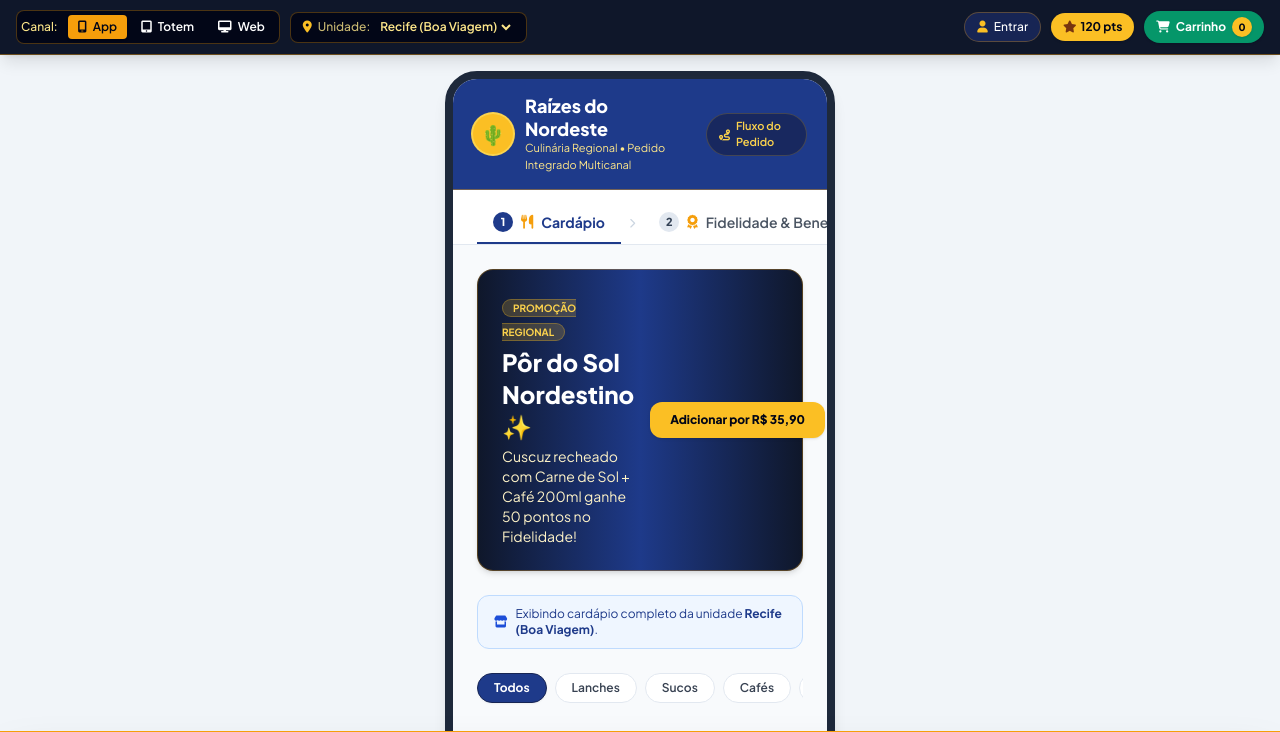
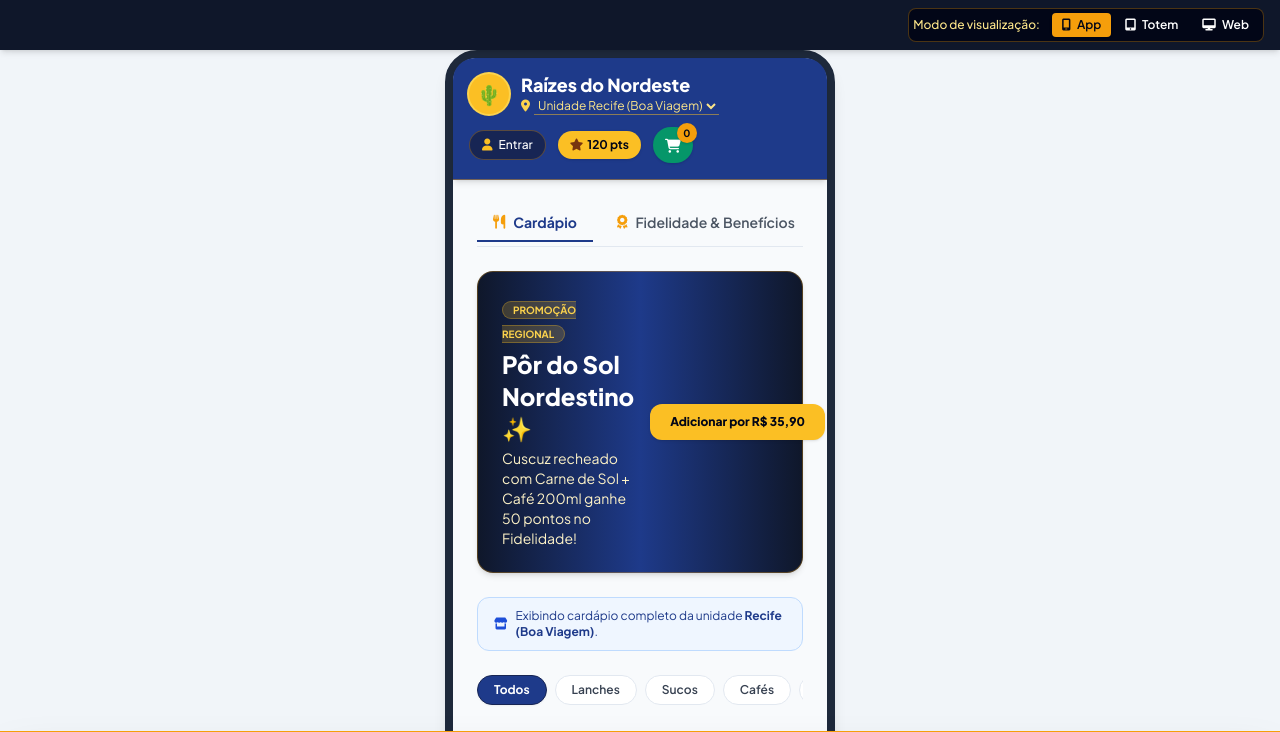
Before and after one commit to ORLANDO2104/raizes-do-nordeste-frontend, a plain HTML site: page index.html in a window 1280 px wide. Shown: the top 732 px of the page. Drawn offline with nearby package versions, Linux system fonts and the light colour scheme.

Commit message:
Atualização Sistema

```diff
--- a/index.html
+++ b/index.html
@@ -41,15 +41,11 @@
 </head>
 <body class="bg-slate-100 text-gray-800 font-sans min-h-screen flex flex-col justify-between">
 
-    <!-- CABEÇALHO SUPERIOR FIXO: Canal, Unidade, Identificação, Fidelidade e Carrinho -->
-    <header class="bg-slate-900 text-white shadow-lg sticky top-0 z-40 border-b border-amber-500/40">
-        <div class="max-w-7xl mx-auto px-4 py-2.5 flex flex-wrap items-center justify-between gap-3 text-xs">
-
-            <!-- Bloco Esquerdo: Seletor de Canal + Unidade da Franquia -->
-            <div class="flex flex-wrap items-center gap-2.5">
+    <header id="top-header" class="bg-slate-900 text-white shadow-md sticky top-0 z-40">
+        <div class="max-w-7xl mx-auto px-4 py-2 flex items-center justify-end text-xs">
             <!-- Alternar modo de visualização (Multicanalidade) -->
             <div class="flex items-center space-x-1 bg-slate-950 p-1 rounded-lg border border-amber-500/30">
-                    <span class="mr-1.5 text-amber-200 hidden lg:inline font-medium">Canal:</span>
+                <span class="mr-2 text-amber-200 hidden md:inline font-medium">Modo de visualização:</span>
                 <button onclick="setViewMode('app')" id="btn-app" class="px-2.5 py-1 rounded text-xs font-semibold bg-amber-500 text-slate-950 transition">
                     <i class="fa-solid fa-mobile-screen mr-1"></i> App
                 </button>
@@ -60,92 +56,69 @@
                     <i class="fa-solid fa-desktop mr-1"></i> Web
                 </button>
             </div>
+        </div>
+    </header>
 
-                <!-- Seletor Fixo da Unidade da Franquia -->
-                <div class="flex items-center gap-1.5 bg-slate-950 px-3 py-1.5 rounded-lg border border-amber-500/30">
-                    <i class="fa-solid fa-location-dot text-amber-400"></i>
-                    <label for="unit-select" class="text-amber-200/80 hidden sm:inline font-medium">Unidade:</label>
-                    <select id="unit-select" onchange="changeUnit(this.value)" class="bg-transparent text-amber-200 font-semibold text-xs focus:outline-none cursor-pointer">
-                        <option value="recife" class="text-gray-900">Recife (Boa Viagem)</option>
-                        <option value="salvador" class="text-gray-900">Salvador (Barra)</option>
-                        <option value="aracaju" class="text-gray-900">Aracaju (Atalaia)</option>
-                        <option value="maceio" class="text-gray-900">Maceió (Pajuçara)</option>
+    <div id="app-container" class="view-app w-full max-w-7xl mx-auto my-0 transition-all duration-300 flex-1 flex flex-col bg-white shadow-lg min-h-[90vh]">
+
+        <!-- Cabeçalho superior do aplicativo (Fixo logo abaixo do header) -->
+        <nav id="brand-navbar" class="bg-blue-900 text-white p-4 shadow-md sticky z-30 flex flex-wrap items-center justify-between gap-3 border-b border-amber-500/40">
+            <div class="flex items-center space-x-3">
+                <div class="w-10 h-10 bg-amber-400 text-emerald-700 rounded-full flex items-center justify-center font-black text-xl shadow ring-2 ring-amber-300">
+                    🌵
+                </div>
+                <div>
+                    <h1 class="font-extrabold text-lg leading-tight text-white">Raízes do Nordeste</h1>
+                    <p class="text-xs text-amber-300 flex items-center gap-1">
+                        <i class="fa-solid fa-location-dot"></i>
+                        <select id="unit-select" onchange="changeUnit(this.value)" class="bg-transparent border-b border-amber-400/50 text-amber-200 text-xs focus:outline-none cursor-pointer">
+                            <option value="recife" class="text-gray-900">Unidade Recife (Boa Viagem)</option>
+                            <option value="salvador" class="text-gray-900">Unidade Salvador (Barra)</option>
+                            <option value="aracaju" class="text-gray-900">Unidade Aracaju (Atalaia)</option>
+                            <option value="maceio" class="text-gray-900">Unidade Maceió (Pajuçara)</option>
                         </select>
+                    </p>
                 </div>
             </div>
 
-            <!-- Bloco Direito: Identificação, Fidelidade e Carrinho -->
-            <div class="flex items-center space-x-2.5 ml-auto sm:ml-0">
-                <!-- Botão de autenticação / identificação -->
-                <button onclick="toggleModal('user-modal')" class="flex items-center space-x-1.5 bg-blue-950 hover:bg-blue-900 border border-amber-500/30 px-3 py-1.5 rounded-full text-xs font-medium transition">
+            <div class="flex items-center space-x-3">
+                <!-- Botão de autenticação -->
+                <button onclick="toggleModal('user-modal')" class="flex items-center space-x-1.5 bg-blue-950 hover:bg-slate-900 border border-amber-500/30 px-3 py-1.5 rounded-full text-xs font-medium transition">
                     <i class="fa-solid fa-user text-amber-400"></i>
                     <span id="user-name-display">Entrar</span>
                 </button>
 
-                <!-- Selo de pontos e acesso à fidelidade -->
-                <button onclick="showTab('fidelity')" class="flex items-center space-x-1 bg-amber-400 text-slate-950 px-3 py-1.5 rounded-full text-xs font-bold shadow hover:bg-amber-300 transition" title="Acessar Fidelidade & Benefícios">
+                <!-- Selo de pontos e fidelidade -->
+                <button onclick="showTab('fidelity')" class="flex items-center space-x-1 bg-amber-400 text-slate-950 px-3 py-1.5 rounded-full text-xs font-bold shadow hover:bg-amber-300 transition">
                     <i class="fa-solid fa-star text-amber-900"></i>
                     <span id="user-points">120 pts</span>
                 </button>
 
-                <!-- Atalho fixo do carrinho -->
-                <button onclick="toggleCartModal()" class="relative bg-emerald-600 hover:bg-emerald-700 text-white px-3 py-1.5 rounded-full text-xs font-bold shadow transition flex items-center gap-1.5" title="Abrir Carrinho">
+                <!-- Botão do carrinho -->
+                <button onclick="toggleCartModal()" class="relative bg-emerald-600 hover:bg-emerald-700 text-white p-2 px-3 rounded-full text-sm font-semibold shadow transition">
                     <i class="fa-solid fa-cart-shopping"></i>
-                    <span class="hidden sm:inline">Carrinho</span>
-                    <span id="cart-count" class="bg-amber-400 text-slate-950 rounded-full text-[10px] w-5 h-5 flex items-center justify-center font-extrabold shadow">0</span>
+                    <span id="cart-count" class="absolute -top-1 -right-1 bg-amber-500 text-slate-950 rounded-full text-[10px] w-5 h-5 flex items-center justify-center font-bold shadow">0</span>
                 </button>
             </div>
-        </div>
-    </header>
+        </nav>
 
-    <!-- CORPO DA INTERFACE (ORGANIZAÇÃO SEQUENCIAL DAS TELAS DO FLUXO) -->
-    <div id="app-container" class="view-app w-full max-w-7xl mx-auto my-4 transition-all duration-300 flex-1 flex flex-col bg-white shadow-lg overflow-hidden min-h-[88vh]">
+        <!-- Área de conteúdo principal -->
+        <main class="flex-1 p-4 md:p-6 bg-slate-50 flex flex-col">
 
-        <!-- Identidade Visual da Marca -->
-        <div class="bg-blue-900 text-white px-5 py-4 border-b border-amber-500/40 flex items-center justify-between gap-3">
-            <div class="flex items-center space-x-3">
-                <div class="w-10 h-10 bg-amber-400 text-emerald-700 rounded-full flex items-center justify-center font-black text-xl shadow ring-2 ring-amber-300 shrink-0">
-                    🌵
-                </div>
-                <div>
-                    <h1 class="font-extrabold text-lg leading-tight text-white">Raízes do Nordeste</h1>
-                    <p class="text-[11px] text-amber-200">Culinária Regional • Pedido Integrado Multicanal</p>
-                </div>
-            </div>
-            <span class="hidden sm:inline-flex items-center gap-1.5 text-[11px] bg-blue-950/80 text-amber-300 px-3 py-1 rounded-full border border-amber-400/20 font-semibold">
-                <i class="fa-solid fa-route"></i> Fluxo do Pedido
-            </span>
+            <!-- Abas de navegação -->
+            <div class="flex border-b border-slate-200 mb-6 gap-2 overflow-x-auto pb-1">
+                <button onclick="showTab('menu')" id="tab-menu" class="px-4 py-2 font-bold text-sm border-b-2 border-blue-900 text-blue-900 transition flex items-center gap-2 whitespace-nowrap">
+                    <i class="fa-solid fa-utensils text-amber-500"></i> Cardápio
+                </button>
+                <button onclick="showTab('fidelity')" id="tab-fidelity" class="px-4 py-2 font-semibold text-sm border-b-2 border-transparent text-gray-600 hover:text-blue-900 transition flex items-center gap-2 whitespace-nowrap">
+                    <i class="fa-solid fa-award text-amber-500"></i> Fidelidade & Benefícios
+                </button>
+                <button onclick="showTab('track')" id="tab-track" class="px-4 py-2 font-semibold text-sm border-b-2 border-transparent text-gray-600 hover:text-blue-900 transition flex items-center gap-2 whitespace-nowrap">
+                    <i class="fa-solid fa-clock-rotate-left text-amber-500"></i> Acompanhar Pedido
+                </button>
             </div>
 
-        <!-- Barra de Navegação Sequencial das Etapas Principais -->
-        <nav aria-label="Etapas do fluxo" class="bg-white border-b border-slate-200 px-4 md:px-6 pt-3 flex items-center gap-2 overflow-x-auto">
-            <button onclick="showTab('menu')" id="tab-menu" class="px-4 py-2.5 font-bold text-xs md:text-sm border-b-2 border-blue-900 text-blue-900 transition flex items-center gap-2 whitespace-nowrap">
-                <span class="w-5 h-5 rounded-full bg-blue-900 text-white text-[11px] font-extrabold flex items-center justify-center">1</span>
-                <i class="fa-solid fa-utensils text-amber-500"></i>
-                <span>Cardápio</span>
-            </button>
-
-            <i class="fa-solid fa-chevron-right text-[10px] text-slate-300 shrink-0"></i>
-
-            <button onclick="showTab('fidelity')" id="tab-fidelity" class="px-4 py-2.5 font-semibold text-xs md:text-sm border-b-2 border-transparent text-gray-600 hover:text-blue-900 transition flex items-center gap-2 whitespace-nowrap">
-                <span class="w-5 h-5 rounded-full bg-slate-200 text-slate-700 text-[11px] font-extrabold flex items-center justify-center">2</span>
-                <i class="fa-solid fa-award text-amber-500"></i>
-                <span>Fidelidade & Benefícios</span>
-            </button>
-
-            <i class="fa-solid fa-chevron-right text-[10px] text-slate-300 shrink-0"></i>
-
-            <button onclick="showTab('track')" id="tab-track" class="px-4 py-2.5 font-semibold text-xs md:text-sm border-b-2 border-transparent text-gray-600 hover:text-blue-900 transition flex items-center gap-2 whitespace-nowrap">
-                <span class="w-5 h-5 rounded-full bg-slate-200 text-slate-700 text-[11px] font-extrabold flex items-center justify-center">3</span>
-                <i class="fa-solid fa-clock-rotate-left text-amber-500"></i>
-                <span>Acompanhar Pedido</span>
-            </button>
-        </nav>
-
-        <!-- Área de Conteúdo Sequencial -->
-        <main class="flex-1 p-4 md:p-6 bg-slate-50 flex flex-col">
-
-            <!-- ETAPA 1: Secção Cardápio -->
+            <!-- Secção Cardápio -->
             <section id="section-menu" class="space-y-6">
                 <!-- Banner promocional -->
                 <div class="bg-gradient-to-r from-slate-900 via-blue-900 to-slate-900 rounded-2xl p-4 md:p-6 text-white shadow-md border border-amber-500/30 flex flex-col md:flex-row items-center justify-between gap-4">
@@ -180,7 +153,7 @@
                 </div>
             </section>
 
-            <!-- ETAPA 2: Secção Fidelidade -->
+            <!-- Secção Fidelidade -->
             <section id="section-fidelity" class="hidden space-y-6">
                 <!-- Alerta caso usuário não esteja identificado -->
                 <div id="fidelity-id-warning" class="bg-amber-50 border border-amber-300 text-amber-950 p-4 rounded-xl text-xs flex items-center justify-between gap-3">
@@ -263,7 +236,7 @@
                 </div>
             </section>
 
-            <!-- ETAPA 3: Secção Acompanhar Pedido -->
+            <!-- Secção Acompanhar Pedido -->
             <section id="section-track" class="hidden space-y-6">
                 <div class="bg-white p-6 rounded-2xl shadow-sm border border-slate-200">
                     <div class="flex flex-col md:flex-row justify-between md:items-center gap-2 border-b pb-4 mb-4">
@@ -456,7 +429,7 @@
     <!-- Modal de Pagamento -->
     <div id="payment-modal" class="fixed inset-0 bg-black/60 z-50 hidden flex items-center justify-center p-4">
         <div class="bg-white rounded-2xl max-w-md w-full p-6 space-y-4 shadow-2xl relative">
-            <button onclick="toggleModal('payment-modal')" class="absolute top-4 right-4 text-gray-400 hover:text-gray-600"><i class="fa-solid fa-xmark"></i></button>
+            <button onclick="closePaymentModal()" class="absolute top-4 right-4 text-gray-400 hover:text-gray-600"><i class="fa-solid fa-xmark"></i></button>
 
             <div class="text-center">
                 <span class="bg-amber-100 text-amber-900 text-[10px] font-bold px-2.5 py-1 rounded-full uppercase">Integração de Pagamento Externo</span>
--- a/script.js
+++ b/script.js
@@ -289,10 +289,20 @@ var produtos = [
 ];
 
 /* ==========================================================================
-   INICIALIZAÇÃO
+   INICIALIZAÇÃO E POSICIONAMENTO FIXO DO CABEÇALHO
    ========================================================================== */
 
+function ajustarTopoNavbar() {
+    var topHeader = document.getElementById('top-header');
+    if (topHeader) {
+        document.documentElement.style.setProperty('--header-height', topHeader.offsetHeight + 'px');
+    }
+}
+
+window.addEventListener('resize', ajustarTopoNavbar);
+
 window.onload = function() {
+    ajustarTopoNavbar();
     setViewMode('app');
     filtrarERenderizarCardapio();
     atualizarInterfaceCarrinho();
@@ -328,6 +338,8 @@ function setViewMode(modo) {
 
     var orderChannel = document.getElementById('order-channel-display');
     if (orderChannel) orderChannel.innerText = modo.toUpperCase();
+
+    ajustarTopoNavbar();
 }
 
 function selectDeliveryMode(modo) {
@@ -418,25 +430,13 @@ function showTab(nomeDaAba) {
         var sec = document.getElementById("section-" + abas[i]);
         if (sec) sec.classList.add('hidden');
         var btn = document.getElementById("tab-" + abas[i]);
-        if (btn) {
-            btn.className = "px-4 py-2.5 font-semibold text-xs md:text-sm border-b-2 border-transparent text-gray-600 hover:text-blue-900 transition flex items-center gap-2 whitespace-nowrap";
-            var badgeNum = btn.querySelector('span:first-child');
-            if (badgeNum) {
-                badgeNum.className = "w-5 h-5 rounded-full bg-slate-200 text-slate-700 text-[11px] font-extrabold flex items-center justify-center";
-            }
-        }
+        if (btn) btn.className = "px-4 py-2 font-semibold text-sm border-b-2 border-transparent text-gray-600 hover:text-blue-900 transition flex items-center gap-2 whitespace-nowrap";
     }
 
     var secAtiva = document.getElementById("section-" + nomeDaAba);
     if (secAtiva) secAtiva.classList.remove('hidden');
     var btnAtivo = document.getElementById("tab-" + nomeDaAba);
-    if (btnAtivo) {
-        btnAtivo.className = "px-4 py-2.5 font-bold text-xs md:text-sm border-b-2 border-blue-900 text-blue-900 transition flex items-center gap-2 whitespace-nowrap";
-        var badgeAtivo = btnAtivo.querySelector('span:first-child');
-        if (badgeAtivo) {
-            badgeAtivo.className = "w-5 h-5 rounded-full bg-blue-900 text-white text-[11px] font-extrabold flex items-center justify-center";
-        }
-    }
+    if (btnAtivo) btnAtivo.className = "px-4 py-2 font-bold text-sm border-b-2 border-blue-900 text-blue-900 transition flex items-center gap-2 whitespace-nowrap";
 }
 
 /* ==========================================================================
@@ -871,6 +871,27 @@ function redeemReward(codigoCupom, custoEmPontos, valorDoDesconto) {
    ETAPA 6 (DECISÃO DE IDENTIFICAÇÃO), PAGAMENTO E PONTUAÇÃO LGPD
    ========================================================================== */
 
+function limparDadosCartao() {
+    var numCartao = document.getElementById('card-number');
+    var valCartao = document.getElementById('card-expiry');
+    var cvvCartao = document.getElementById('card-cvv');
+
+    if (numCartao) numCartao.value = '';
+    if (valCartao) valCartao.value = '';
+    if (cvvCartao) cvvCartao.value = '';
+}
+
+function openPaymentModal() {
+    limparDadosCartao();
+    selectPayMethod('pix');
+    toggleModal('payment-modal');
+}
+
+function closePaymentModal() {
+    limparDadosCartao();
+    toggleModal('payment-modal');
+}
+
 function startCheckout() {
     if (carrinho.length === 0) {
         alert('Adicione ao menos um item ao carrinho.');
@@ -887,7 +908,7 @@ function startCheckout() {
         checkoutEmAndamento = true;
         toggleModal('id-decision-modal');
     } else {
-        toggleModal('payment-modal');
+        openPaymentModal();
     }
 }
 
@@ -900,7 +921,7 @@ function chooseIdentificationOption(desejaIdentificar) {
     } else {
         // Prossegue como convidado sem pontuação
         checkoutEmAndamento = false;
-        toggleModal('payment-modal');
+        openPaymentModal();
     }
 }
 
@@ -913,6 +934,9 @@ function selectPayMethod(metodo) {
     var btnPix = document.getElementById('pay-method-pix');
     var btnCard = document.getElementById('pay-method-card');
     var divDetalhes = document.getElementById('pay-details');
+
+    // Garante que nenhum dado de cartão anterior permaneça em memória/DOM
+    limparDadosCartao();
 
     // Esconde alerta de erro ao trocar o método de pagamento
     var errAlert = document.getElementById('payment-error-alert');
@@ -932,13 +956,13 @@ function selectPayMethod(metodo) {
         if (btnCard) btnCard.className = "border-2 border-blue-900 bg-slate-50 p-3 rounded-xl flex flex-col items-center justify-center text-xs font-bold text-gray-800 hover:bg-slate-100 transition";
         if (btnPix) btnPix.className = "border-2 border-gray-200 p-3 rounded-xl flex flex-col items-center justify-center text-xs font-bold text-gray-800 hover:bg-slate-100 transition";
         if (divDetalhes) {
-            divDetalhes.innerHTML = '<div class="space-y-2 text-left">' +
-                '<input type="text" placeholder="Número do Cartão" value="4532 •••• •••• 8921" class="w-full border p-2 rounded text-xs">' +
+            divDetalhes.innerHTML = '<form autocomplete="off" onsubmit="return false;" class="space-y-2 text-left">' +
+                '<input type="text" id="card-number" name="cc_num_temp" autocomplete="off" inputmode="numeric" maxlength="19" placeholder="Número do Cartão" class="w-full border p-2 rounded text-xs">' +
                 '<div class="flex gap-2">' +
-                    '<input type="text" placeholder="Validade (MM/AA)" value="12/28" class="w-1/2 border p-2 rounded text-xs">' +
-                    '<input type="text" placeholder="CVV" value="882" class="w-1/2 border p-2 rounded text-xs">' +
+                    '<input type="text" id="card-expiry" name="cc_exp_temp" autocomplete="off" inputmode="numeric" maxlength="5" placeholder="Validade (MM/AA)" class="w-1/2 border p-2 rounded text-xs">' +
+                    '<input type="password" id="card-cvv" name="cc_cvv_temp" autocomplete="new-password" inputmode="numeric" maxlength="4" placeholder="CVV" class="w-1/2 border p-2 rounded text-xs">' +
                 '</div>' +
-            '</div>';
+            '</form>';
         }
     }
 }
@@ -964,7 +988,7 @@ function processSimulatedPayment() {
 
     setTimeout(function() {
         if (btn) btn.innerHTML = 'Confirmar Pagamento Simulado';
-        toggleModal('payment-modal');
+        closePaymentModal();
 
         var fidelidadeAtiva = isFidelidadePermitidaLGPD();
         var podePontuar = usuarioIdentificado && fidelidadeAtiva;
@@ -1081,7 +1105,7 @@ function loginUser() {
         // Se o cadastro/login foi acionado antes do pagamento, prossegue automaticamente para o gateway
         if (checkoutEmAndamento) {
             checkoutEmAndamento = false;
-            toggleModal('payment-modal');
+            openPaymentModal();
         }
     } else {
         alert("Por favor, informe seu nome completo.");
--- a/style.css
+++ b/style.css
@@ -18,16 +18,38 @@
 
 
 /* ==========================================================================
+   FIXAÇÃO DO CABEÇALHO SUPERIOR E BARRA DA MARCA
+   ========================================================================== */
+
+#top-header {
+    position: sticky;
+    top: 0;
+    z-index: 40;
+}
+
+#brand-navbar {
+    position: sticky;
+    top: var(--header-height, 44px);
+    z-index: 30;
+}
+
+
+/* ==========================================================================
    SIMULAÇÃO DE DISPOSITIVOS (MULTICANALIDADE)
    ========================================================================== */
 
 /* --- MODO TOTEM --- */
 .view-totem {
     max-width: 500px !important;
-    margin: 1rem auto;
+    margin: 0 auto;
     border: 12px solid #0f172a;
     border-radius: 36px;
     box-shadow: 0 25px 50px -12px rgba(15, 23, 42, 0.45);
+}
+
+.view-totem #brand-navbar {
+    border-top-left-radius: 22px;
+    border-top-right-radius: 22px;
 }
 
 .view-totem #products-grid {
@@ -43,12 +65,17 @@
 /* --- MODO APLICATIVO CELULAR --- */
 .view-app {
     max-width: 390px !important;
-    margin: 1rem auto;
+    margin: 0 auto;
     border: 8px solid #1e293b;
     border-radius: 32px;
     box-shadow: 0 20px 30px -10px rgba(15, 23, 42, 0.35);
 }
 
+.view-app #brand-navbar {
+    border-top-left-radius: 22px;
+    border-top-right-radius: 22px;
+}
+
 .view-app #products-grid {
     grid-template-columns: 1fr !important;
 }
```
Lines whose indentation alone changed are shown as unchanged.
